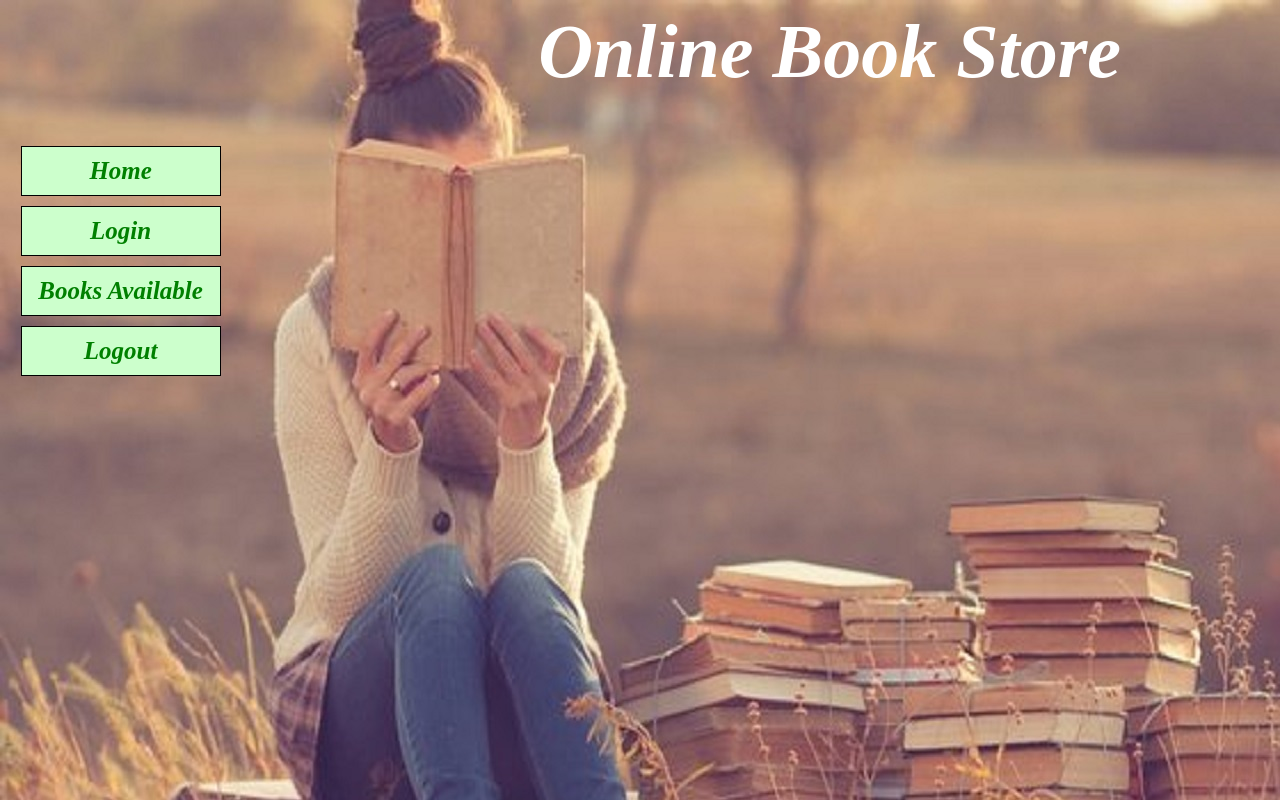
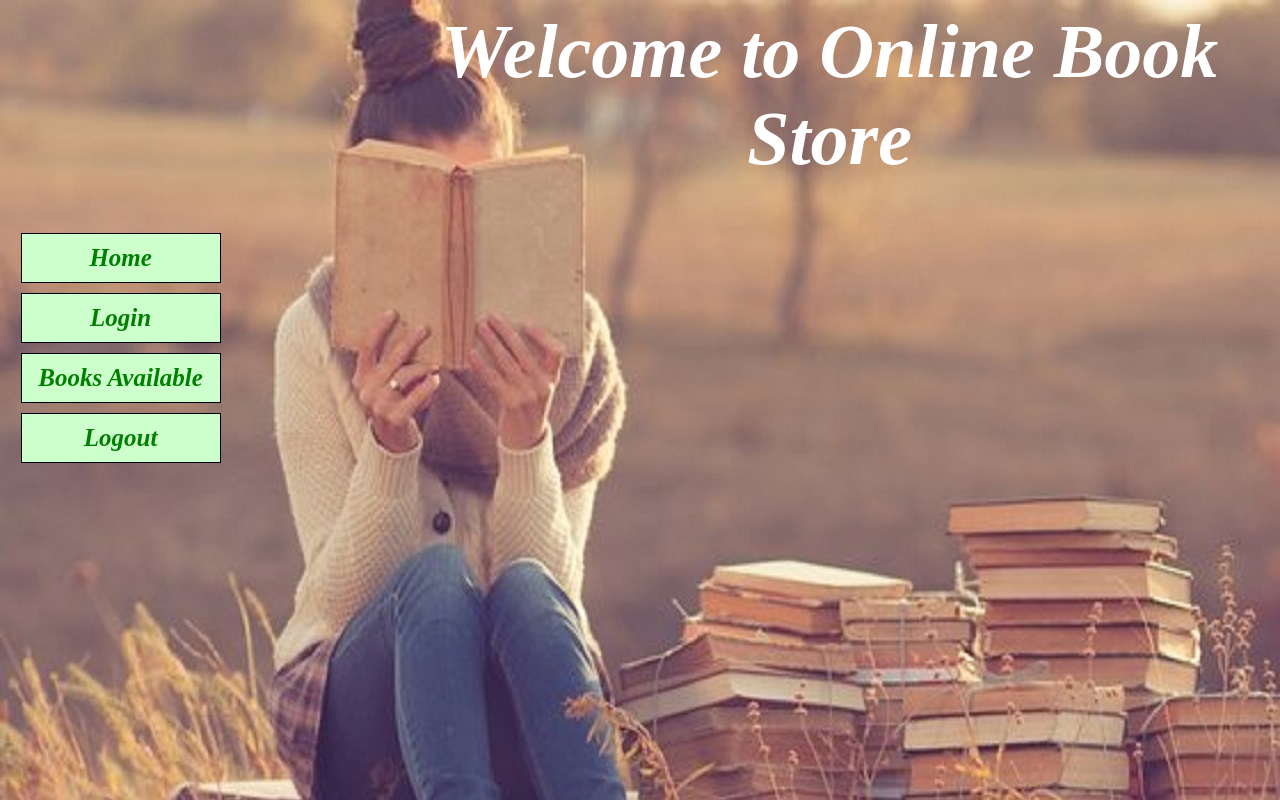
Before and after one commit to nmittal020695/Dev_OnlineBookStore, a plain HTML site: page WebContent/ViewBooks.html in a window 1280 px wide. Drawn offline with Linux system fonts and the light colour scheme.

Commit message:
Changes undone

```diff
--- a/WebContent/ViewBooks.html
+++ b/WebContent/ViewBooks.html
@@ -94,7 +94,7 @@
 </head>
 <body>
 	<div id="topmid">
-		<h1>Online Book Store</h1>
+		<h1>Welcome to Online Book Store</h1>
 	</div>
 	<div class="home">
 		<a href="index.html">Home</a>
```
